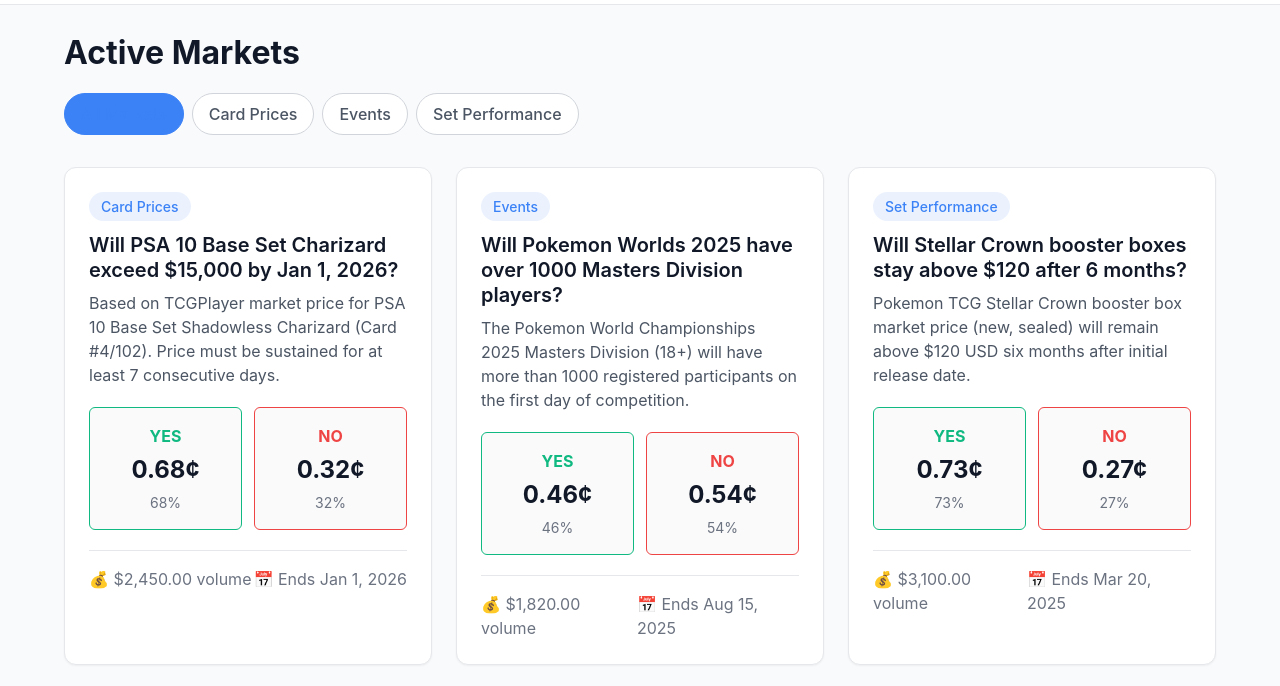
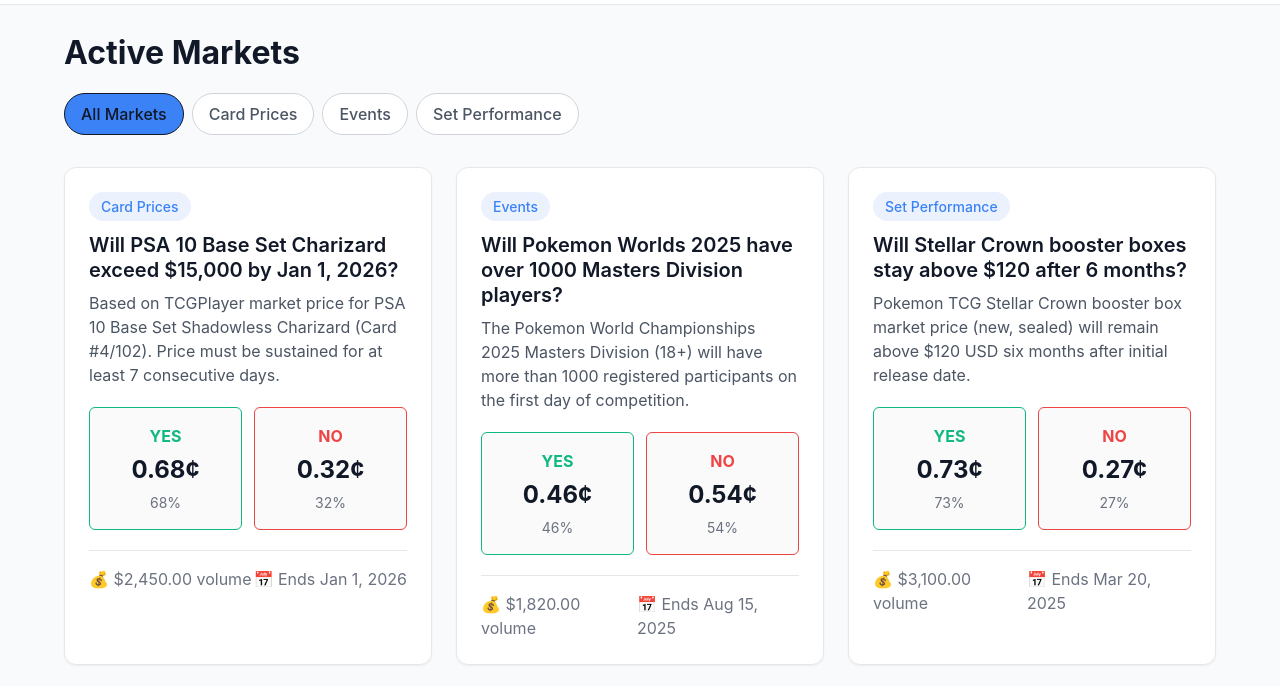
Before and after one commit to callumelder/pokebet, a plain HTML site: page index.html in a window 1280 px wide. In both pictures the pointer is over the button "All Markets". Shown: the part 59-745 px from the top of the page. Drawn offline with nearby package versions, Linux system fonts and the light colour scheme.

Commit message:
fix: different hover colour for filter buttons

```diff
--- a/css/styles.css
+++ b/css/styles.css
@@ -364,8 +364,8 @@
 }
 
 .filter-btn:hover {
-  border-color: var(--color-primary);
-  color: var(--color-primary);
+  border-color: var(--color-neutral-900);
+  color: var(--color-neutral-900);
 }
 
 .filter-btn--active {
```
